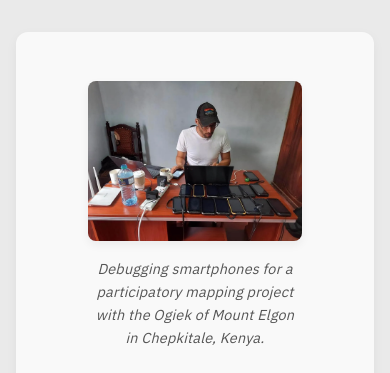
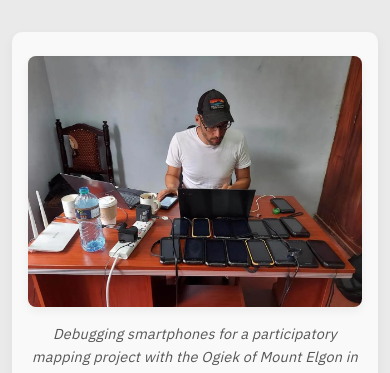
Before and after one commit to rudokemper/rudokemper.github.io, a website: page index.html in a window 390 px wide. Shown: the top 373 px of the page. Drawn offline with Linux system fonts and the light colour scheme.

Commit message:
Improved responsive design

```diff
--- a/styles/main.css
+++ b/styles/main.css
@@ -62,14 +62,15 @@
 }
 
 figure {
-    text-align: center;
-    margin-bottom: 2rem;
+  margin: 0 auto 1.5rem auto;
+  max-width: 100%;
+  padding: 0 1rem;
 }
 
 figure img {
+  width: 100%;
+  height: auto;
   border-radius: 10px;
-    max-width: 100%;
-    height: auto;
   box-shadow: 0 4px 10px rgba(0, 0, 0, 0.06);
 }
 
@@ -96,3 +97,37 @@
 .link-group a:hover {
   background-color: #cde1d3;
 }
+
+@media (max-width: 480px) {
+  body {
+    font-size: 1rem;
+    padding: 0 0.75rem;
+  }
+
+  .container {
+    padding: 1.5rem 1rem;
+    border-radius: 10px;
+  }
+
+  h1 {
+    font-size: 1.5rem;
+  }
+
+  h2 {
+    font-size: 1.2rem;
+  }
+
+  .link-group a {
+    display: block;
+    text-align: center;
+    margin-bottom: 0.75rem;
+  }
+
+  figure {
+    padding: 0;
+  }
+
+  figure img {
+    border-radius: 8px;
+  }
+}
```
Lines whose indentation alone changed are shown as unchanged.
